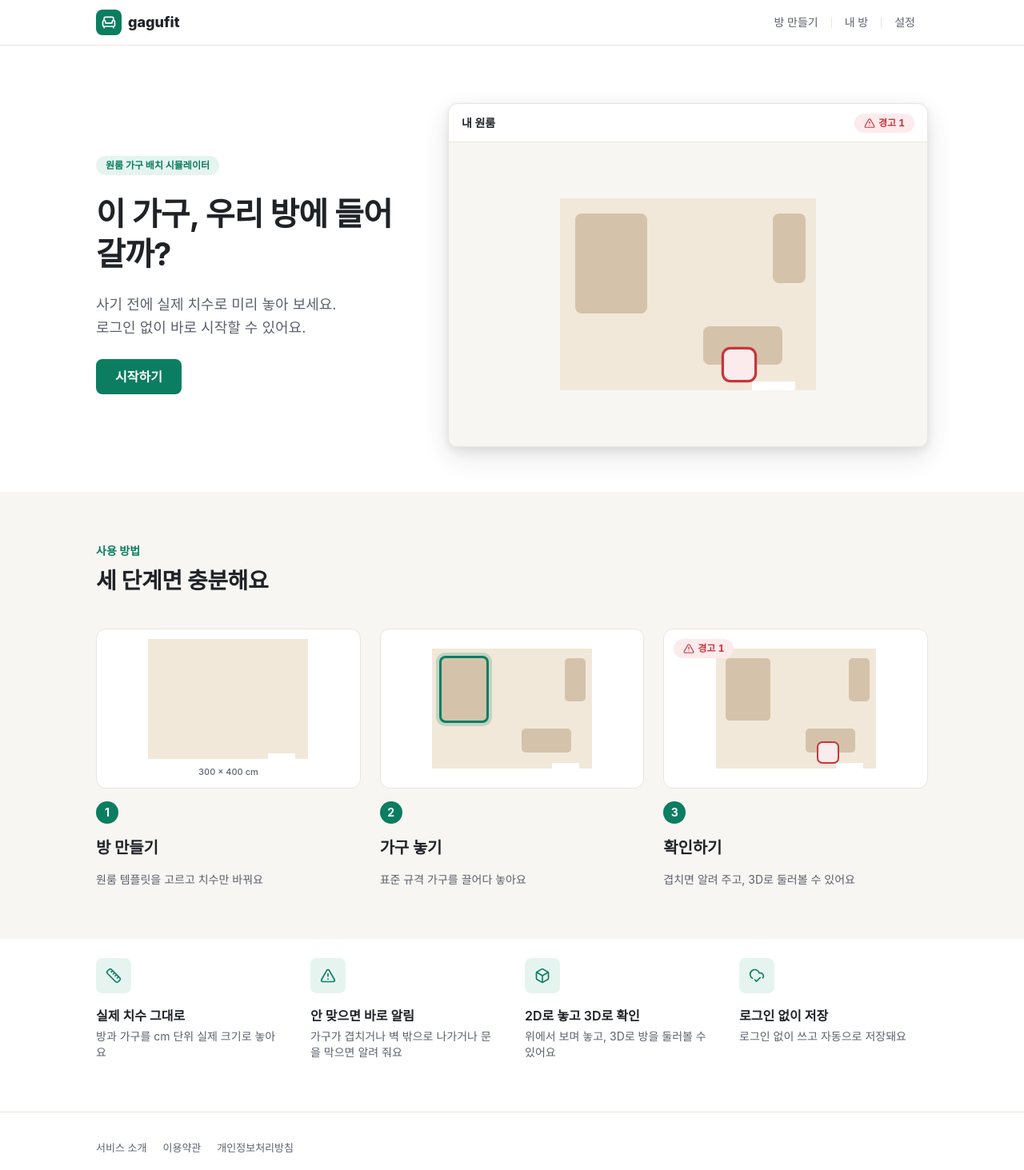
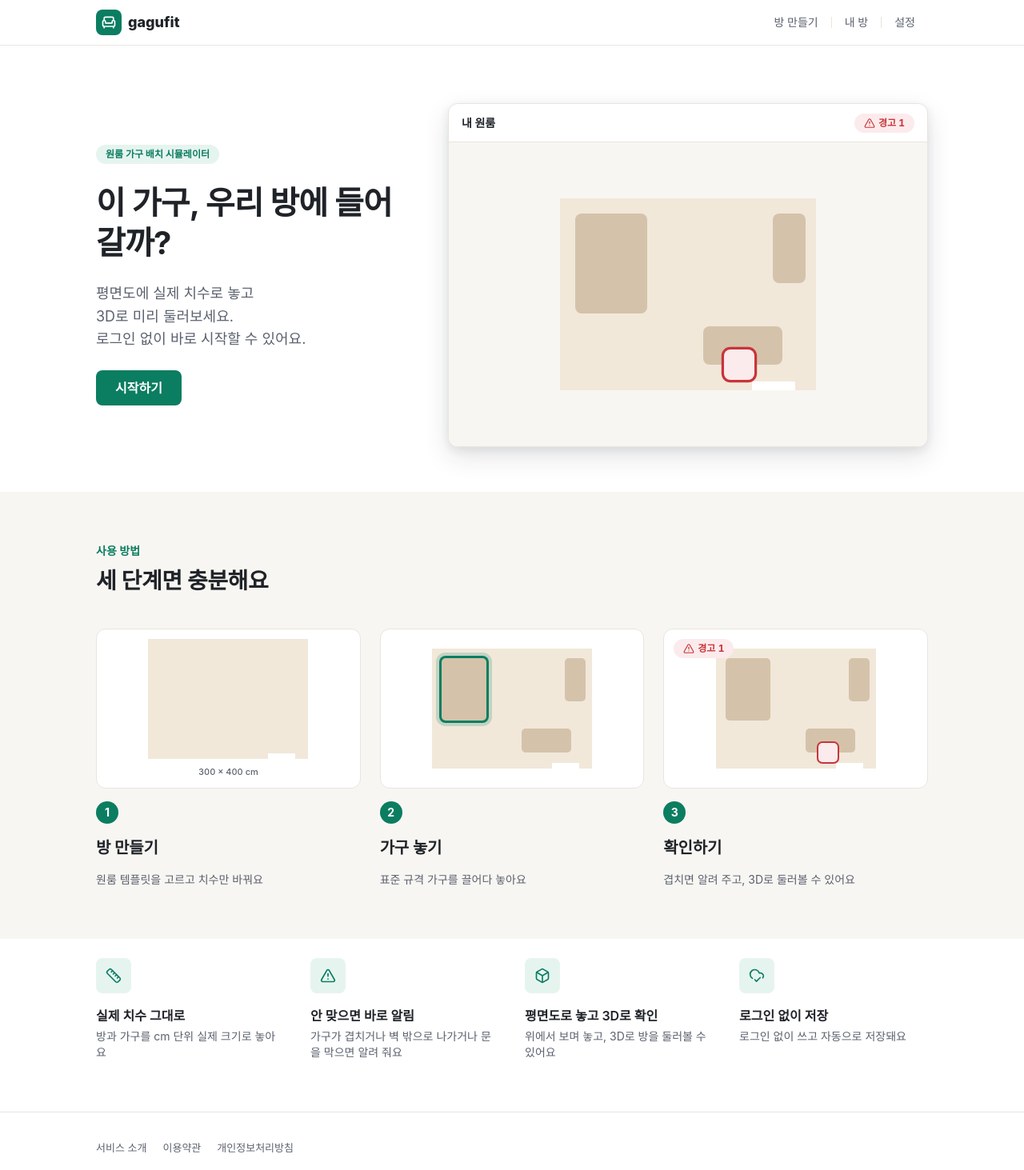
Before and after one commit to aaaz425/gagufit, a Next.js app in the folder apps/web/: page / in a window 1280 px wide. Shown: the top 1463 px of the page at 80% size. Built offline with nearby package versions, Linux system fonts and the light colour scheme; no server answers; a web font is replaced by a local one.

Commit message:
chore(web): 타겟·슬로건 방향 반영

```diff
--- a/apps/web/src/site/Features.tsx
+++ b/apps/web/src/site/Features.tsx
@@ -14,7 +14,7 @@ const FEATURES = {
   },
   view: {
     icon: Box,
-    title: "2D로 놓고 3D로 확인",
+    title: "평면도로 놓고 3D로 확인",
     desc: "위에서 보며 놓고, 3D로 방을 둘러볼 수 있어요",
   },
   save: {
--- a/apps/web/src/site/Hero.tsx
+++ b/apps/web/src/site/Hero.tsx
@@ -16,7 +16,9 @@ export function Hero() {
             {HEADLINE}
           </h1>
           <p className="text-base leading-[1.6] text-ink-muted md:text-lg">
-            사기 전에 실제 치수로 미리 놓아 보세요.
+            평면도에 실제 치수로 놓고
+            <br />
+            3D로 미리 둘러보세요.
             <br />
             로그인 없이 바로 시작할 수 있어요.
           </p>
--- a/apps/web/src/site/constants.ts
+++ b/apps/web/src/site/constants.ts
@@ -22,4 +22,4 @@ export const SITE_NAME = "gagufit";
 export const HEADLINE = "이 가구, 우리 방에 들어갈까?";
 export const SITE_TAGLINE = "원룸 가구 배치 시뮬레이터";
 export const SITE_DESCRIPTION =
-  "사기 전에 실제 치수로 미리 놓아 보세요. 로그인 없이 바로 시작할 수 있어요";
+  "평면도에 실제 치수로 놓고 3D로 미리 둘러보세요. 로그인 없이 바로 시작할 수 있어요";
```
Also changed, not shown: 2 other files (tests, documents, lock files or other folders).
